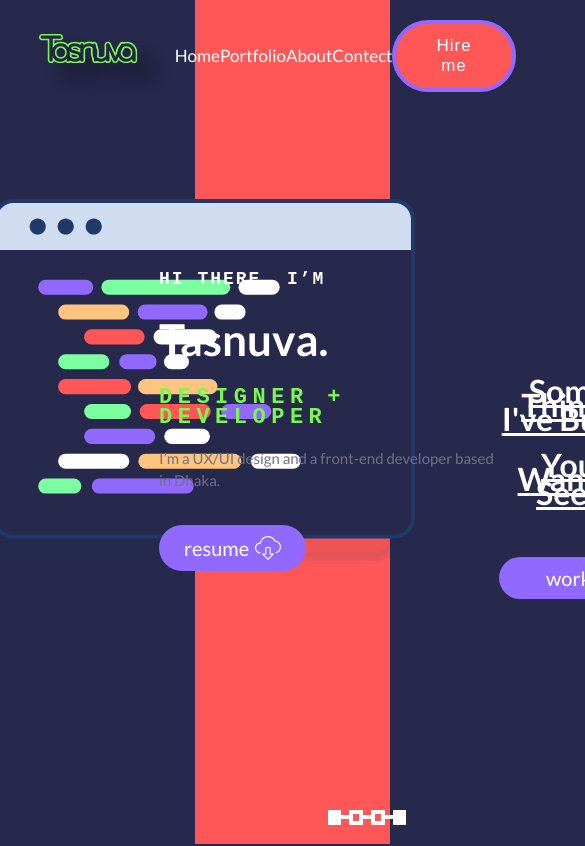
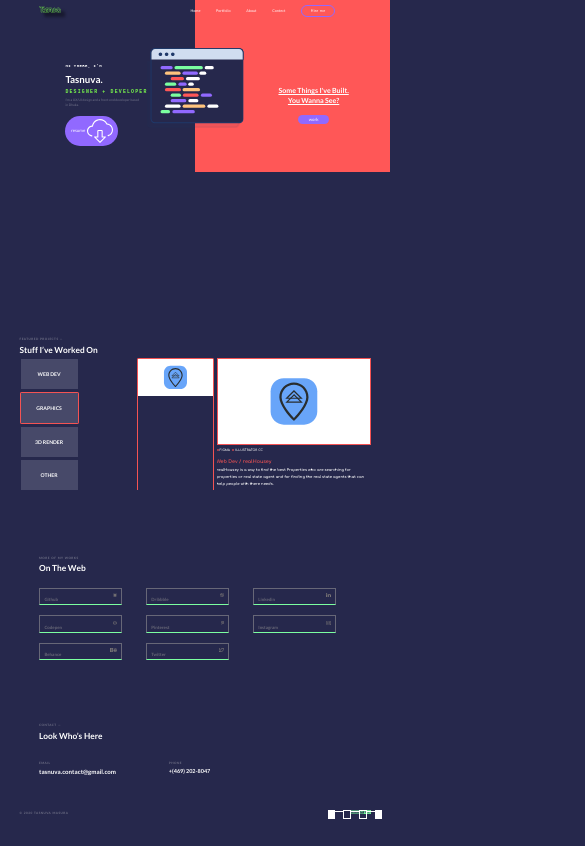
Before and after one commit to tasnuva1/tasnuva, a React (Create React App) app: page / in a window 390 px wide. Shown: the top 846 px of the page, 585 px wide, since content can reach past the window. Built offline with nearby package versions, Linux system fonts and the light colour scheme; a web font is replaced by a local one.

Commit message:
testing responsiveness

```diff
--- a/src/App.css
+++ b/src/App.css
@@ -25,20 +25,89 @@ body {
   border-radius: 1.5rem;
   border: #232943 solid 0.5rem;
 }
-/*
-@media (min-width: 1092px) {
+
+@media (min-width: 100px) {
+  html,
+  body {
+    font-size: 1.4px;
+  }
+}
+
+@media (min-width: 200px) {
+  html,
+  body {
+    font-size: 1.8px;
+  }
+}
+
+@media (min-width: 300px) {
+  html,
+  body {
+    font-size: 2.2px;
+  }
+}
+
+@media (min-width: 400px) {
+  html,
+  body {
+    font-size: 3px;
+  }
+}
+
+@media (min-width: 500px) {
+  html,
+  body {
+    font-size: 3.5px;
+  }
+}
+
+@media (min-width: 600px) {
+  html,
+  body {
+    font-size: 4.4px;
+  }
+}
+
+@media (min-width: 700px) {
+  html,
+  body {
+    font-size: 5.2px;
+  }
+}
+
+@media (min-width: 800px) {
+  html,
+  body {
+    font-size: 5px;
+  }
+}
+
+@media (min-width: 900px) {
+  html,
+  body {
+    font-size: 6px;
+  }
+}
+
+@media (min-width: 1000px) {
   html,
   body {
     font-size: 7px;
   }
-} */
-/*
+}
+
+@media (min-width: 1100px) {
+  html,
+  body {
+    font-size: 7.5px;
+  }
+}
 @media (min-width: 1200px) {
   html,
   body {
     font-size: 8px;
   }
-} */
+}
 
 @media (min-width: 1366px) {
   html,
@@ -88,24 +157,25 @@ body {
     font-size: 12px;
   }
 }
+
 @media (min-width: 1950px) {
   html,
   body {
-    font-size: 11.5px;
+    font-size: 13.5px;
   }
 }
 
 @media (min-width: 2050px) {
   html,
   body {
-    font-size: 14.5px;
+    font-size: 18px;
   }
 }
 
 @media (min-width: 2100px) {
   html,
   body {
-    font-size: 15.5px;
+    font-size: 18px;
   }
 }
 
@@ -119,41 +189,27 @@ body {
 @media (min-width: 2200px) {
   html,
   body {
-    font-size: 20px;
+    font-size: 18px;
   }
 }
 
 @media (min-width: 2250px) {
   html,
   body {
-    font-size: 22px;
+    font-size: 18px;
   }
 }
 
-@media (min-width: 2300px) {
+@media (min-width: 3840px) {
   html,
   body {
-    font-size: 24px;
-  }
-}
-/*
-@media (min-width: 1400px) {
-  html,
-  body {
-    font-size: 26px;
-  }
-} */
-/*
-@media (min-width: 1500px) {
-  html,
-  body {
-    font-size: 11px;
+    font-size: 27px;
   }
 }
 
-@media (min-width: 1600px) {
+@media (min-width: 4840px) {
   html,
   body {
-    font-size: 12px;
+    font-size: 36px;
   }
-} */
+}
--- a/src/Components/Button/Button.jsx
+++ b/src/Components/Button/Button.jsx
@@ -1,17 +1,17 @@
-import React from "react";
-import "./Button.style.scss";
+import React from 'react';
+import './Button.style.scss';
 
 const Button = ({ children, btn2, image }) => {
   return (
-    <button className={btn2 ? "btn-small btn-ani" : "primary-btn"}>
-      <div className="button-inner">{children}</div>
-      {image && <img src={image} alt="download-from-the-server" />}
+    <button className={btn2 ? 'btn-small btn-ani' : 'primary-btn'}>
+      <div className='button-inner'>{children}</div>
+      {image && <img src={image} alt='download-from-the-server' />}
     </button>
   );
 };
 
-Button.defaultProps = {
-  btn: "primary-btn",
-};
+// Button.defaultProps = {
+//   btn: "primary-btn",
+// };
 
 export default Button;
--- a/src/Components/MainContent/MainContent.scss
+++ b/src/Components/MainContent/MainContent.scss
@@ -1,13 +1,16 @@
 .main-container {
   background: linear-gradient(to right, #26284c 50%, #ff5757 0%);
-  height: 100vh;
+  // height: 100vh;
+  height: 78rem;
   color: #fff;
   .coding-screen {
     position: absolute;
-    top: 45%;
+    // top: 45%;
+    // left: 50%;
+    top: 42rem;
     left: 50%;
     width: 44rem;
-    transform: translate(-50%, -50%);
+    transform: translate(-50%, -55%);
   }
 
   .main-contant {
@@ -16,7 +19,8 @@
     display: flex;
     justify-content: space-between;
     align-items: center;
-    height: 60vh; /// C
+    // height: 60vh; /// C
+    height: 57rem; /// C
 
     .main-contant1 {
       z-index: 1;
@@ -86,3 +90,89 @@
     }
   }
 }
+
+///////////////////////////// brackpoin /////////////////////////////
+
+// @media (min-width: 100px) {
+//   .main-contant {
+//     height: 55rem;
+//   }
+// }
+
+// @media (min-width: 200px) {
+//   .main-contant {
+//     height: 1.8px;
+//   }
+// }
+
+// @media (min-width: 300px) {
+//   .main-contant {
+//     height: 2.2px;
+//   }
+// }
+
+// @media (min-width: 400px) {
+//   .main-contant {
+//     height: 3px;
+//   }
+// }
+
+// @media (min-width: 500px) {
+//   .main-contant {
+//     height: 3.5px;
+//   }
+// }
+
+// @media (min-width: 600px) {
+//   .main-contant {
+//     height: 4.4px;
+//   }
+// }
+
+// @media (min-width: 700px) {
+//   .main-contant {
+//     height: 5.2px;
+//   }
+// }
+
+// @media (min-width: 800px) {
+//   .main-contant {
+//     height: 5px;
+//   }
+// }
+
+@media (min-width: 400px) {
+  .main-container .main-contant {
+    width: 90%;
+  }
+}
+
+@media (min-width: 702px) {
+  .main-container .main-contant {
+    width: 90%;
+  }
+}
+
+@media (min-width: 900px) {
+  .main-contant {
+    height: 50rem;
+  }
+}
+
+@media (min-width: 1000px) {
+  .main-container .coding-screen {
+    top: 43rem;
+  }
+}
+
+@media (min-width: 1100px) {
+  .main-container .coding-screen {
+    top: 42rem;
+  }
+}
+
+@media (min-width: 1200px) {
+  .main-container .coding-screen {
+    top: 42rem;
+  }
+}
--- a/src/Components/Navbar/Navbar.scss
+++ b/src/Components/Navbar/Navbar.scss
@@ -1,6 +1,7 @@
 .navbar-container {
   width: 80%;
-  height: 12vh;
+  // height: 12vh;
+  height: 9rem;
   margin: auto;
   display: flex;
   align-items: center;
--- a/src/Pages/OnTheWeb/OnTheWeb.scss
+++ b/src/Pages/OnTheWeb/OnTheWeb.scss
@@ -4,7 +4,8 @@
   .web-container {
     width: 80%;
     margin: auto;
-    height: 85vh;
+    // height: 85vh;
+    height: 80rem;
 
     .web-headings {
       padding-top: 4rem;
@@ -13,10 +14,17 @@
     .web-links-container {
       padding-top: 5rem;
       display: grid;
-      grid-template-rows: 1fr 1fr 1fr;
-      grid-template-columns: 1fr 1fr 1fr;
+      grid-template-rows: repeat(3, 8rem);
+      grid-template-columns: repeat(auto-fit, 26.4rem);
+      grid-template-columns: repeat(3, 1fr);
       grid-row-gap: 4.5rem;
       grid-column-gap: 4rem;
     }
   }
 }
+
+@media (min-width: 600px) {
+  .main-container .main-contant {
+    width: 90%;
+  }
+}
```
